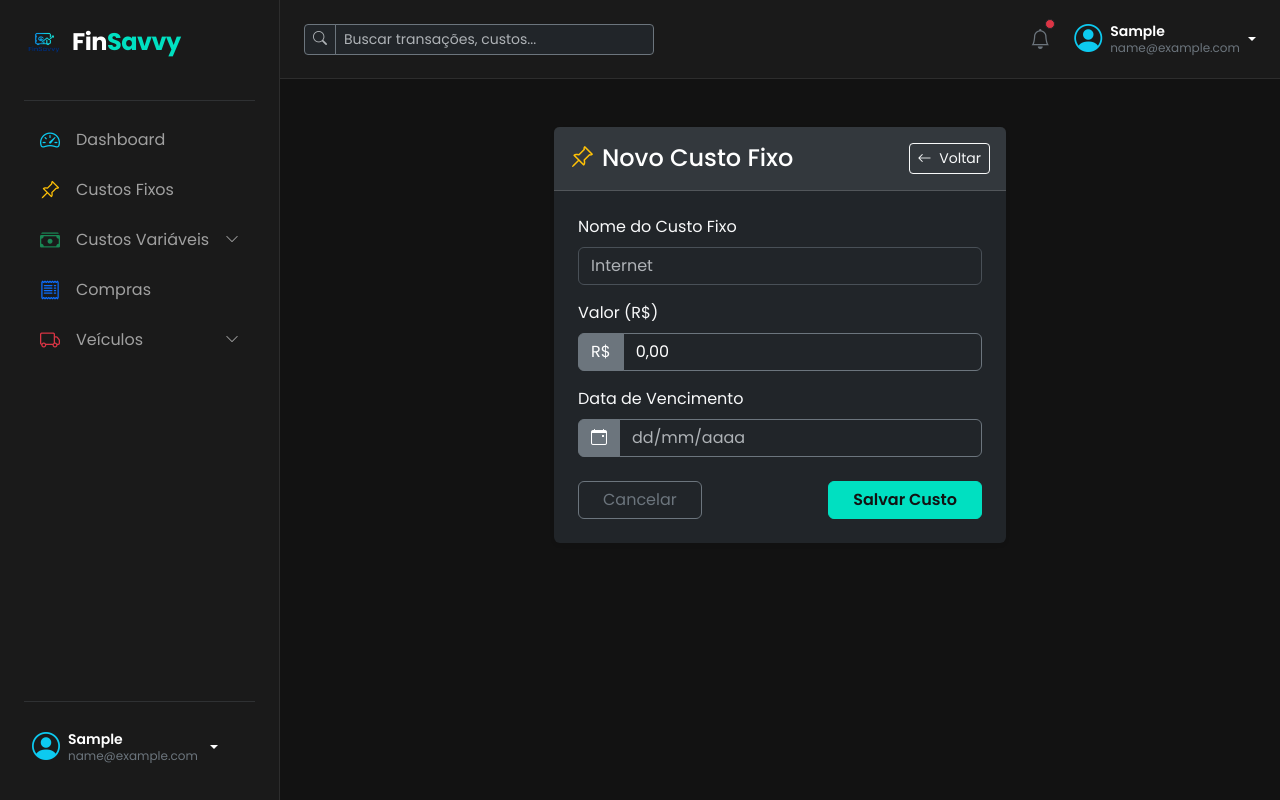
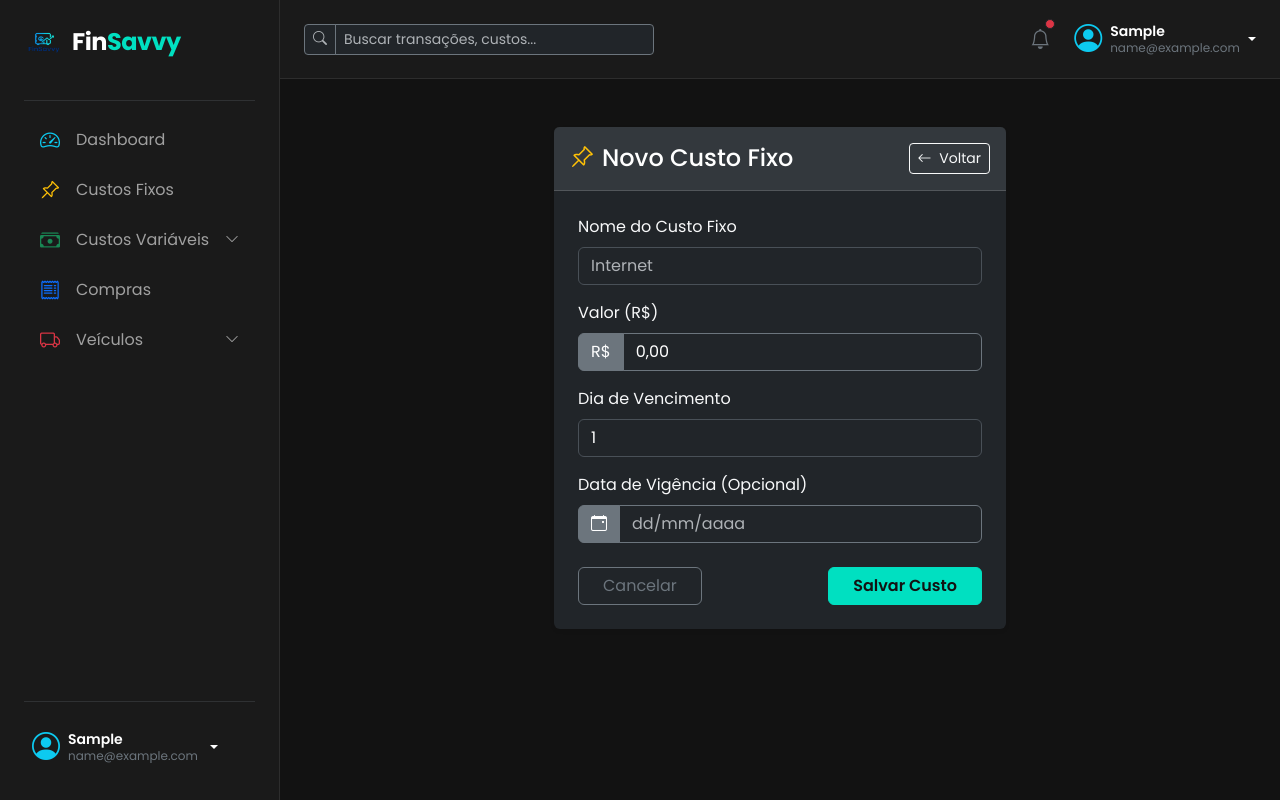
Before and after one commit to Matheus0820/finsavvy, a Django app: page /add_custofixo/ in a window 1280 px wide. Run offline with Django 4.2, Linux system fonts and the light colour scheme; the visitor is signed in with stand-in values (Sample User, id 1).

Commit message:
refactor(custofixo): substituir data de vencimento por dia de vencimento e adicionar data de vigência opcional

```diff
--- a/finsavvy/forms.py
+++ b/finsavvy/forms.py
@@ -1,14 +1,36 @@
+from datetime import datetime
 from django import forms
 from .models import (CustoFixo)
 
 class FormCustoFixo(forms.ModelForm):
     class Meta:
         model = CustoFixo
-        fields = ('nome', 'valor',)
+        fields = ('nome', 'valor', 'dia_vencimento', 'data_vigencia')
         widgets = {
             'nome': forms.TextInput(attrs={'class': 'form-control text-bg-dark', 'placeholder': 'Internet'}),
-            'valor': forms.TextInput(attrs={'class': 'form-control text-bg-dark', 'placeholder': '80,00', 'id': 'id_valor'})
+            'valor': forms.TextInput(attrs={'class': 'form-control text-bg-dark', 'placeholder': '80,00', 'id': 'id_valor'}),
+            'dia_vencimento': forms.NumberInput(attrs={'class': 'form-control text-bg-dark', 'min': '1', 'max': '31', 'placeholder': '5'}),
+            'data_vigencia': forms.DateInput(attrs={'class': 'form-control text-bg-dark', 'type': 'text', 'id': 'datepicker_vigencia', 'placeholder': 'dd/mm/aaaa', 'autocomplete': 'off'})
         }
+
+    def clean_data_vigencia(self):
+        data = self.cleaned_data.get('data_vigencia')
+        if not data:
+            return None
+        if isinstance(data, datetime):
+            return data.date() if hasattr(data, 'date') else data
+        if isinstance(data, str):
+            data_str = data.strip()
+            if not data_str:
+                return None
+            try:
+                return datetime.strptime(data_str, '%d/%m/%Y').date()
+            except ValueError:
+                try:
+                    return datetime.strptime(data_str, '%Y-%m-%d').date()
+                except ValueError:
+                    raise forms.ValidationError("Informe uma data válida no formato dd/mm/aaaa.")
+        return data
 
     def clean_valor(self):
         valor = self.cleaned_data.get('valor')
--- a/finsavvy/models.py
+++ b/finsavvy/models.py
@@ -17,6 +17,8 @@ class CustoFixo(models.Model):
     user = models.ForeignKey(User, on_delete=models.CASCADE, related_name='custos_fixos')
     nome = models.CharField(max_length=255, default="")
     valor = models.FloatField(blank=False, default="")
+    dia_vencimento = models.PositiveSmallIntegerField(default=1, help_text='Dia do mês em que vence (1-31)')
+    data_vigencia = models.DateField(blank=True, null=True, help_text='Data final de vigência opcional')
 
     def __str__(self):
         return self.nome
--- a/finsavvy/templates/pages/add_custofixo.html
+++ b/finsavvy/templates/pages/add_custofixo.html
@@ -59,11 +59,22 @@
                         </div>
 
                         <div class="mb-3">
-                            <label for="datepicker_vencimento" class="form-label text-light">Data de Vencimento</label>
+                            <label for="{{ formCustoFixo.dia_vencimento.id_for_label }}" class="form-label text-light">Dia de Vencimento</label>
+                            {{ formCustoFixo.dia_vencimento }}
+                            {% if formCustoFixo.dia_vencimento.errors %}
+                                <div class="text-danger small mt-1">{{ formCustoFixo.dia_vencimento.errors.0 }}</div>
+                            {% endif %}
+                        </div>
+
+                        <div class="mb-3">
+                            <label for="datepicker_vigencia" class="form-label text-light">Data de Vigência (Opcional)</label>
                             <div class="input-group">
                                 <span class="input-group-text bg-secondary text-white border-secondary"><i class="bi bi-calendar-event"></i></span>
-                                <input type="text" class="form-control text-bg-dark border-secondary" id="datepicker_vencimento" name="data_vencimento" data-bs-toggle="datepicker" autocomplete="off" placeholder="dd/mm/aaaa" value="{{ data_vencimento|default:'' }}">
+                                <input type="text" class="form-control text-bg-dark border-secondary" id="datepicker_vigencia" name="data_vigencia" data-bs-toggle="datepicker" autocomplete="off" placeholder="dd/mm/aaaa" value="{{ formCustoFixo.data_vigencia.value|date:'d/m/Y'|default:'' }}">
                             </div>
+                            {% if formCustoFixo.data_vigencia.errors %}
+                                <div class="text-danger small mt-1">{{ formCustoFixo.data_vigencia.errors.0 }}</div>
+                            {% endif %}
                         </div>
 
                         <div class="d-flex justify-content-between align-items-center mt-4">
@@ -86,7 +97,7 @@
     document.addEventListener('DOMContentLoaded', function() {
         // Inicializar Datepicker pt-BR
         if (typeof jQuery !== 'undefined' && jQuery.fn.datepicker) {
-            jQuery('#datepicker_vencimento').datepicker({
+            jQuery('#datepicker_vigencia').datepicker({
                 format: 'dd/mm/yyyy',
                 language: 'pt-BR',
                 autoclose: true,
```
Also changed, not shown: finsavvy/tests.py (+4 -3 lines), finsavvy/migrations/0008_custofixo_data_vigencia_custofixo_dia_vencimento.py (added).
